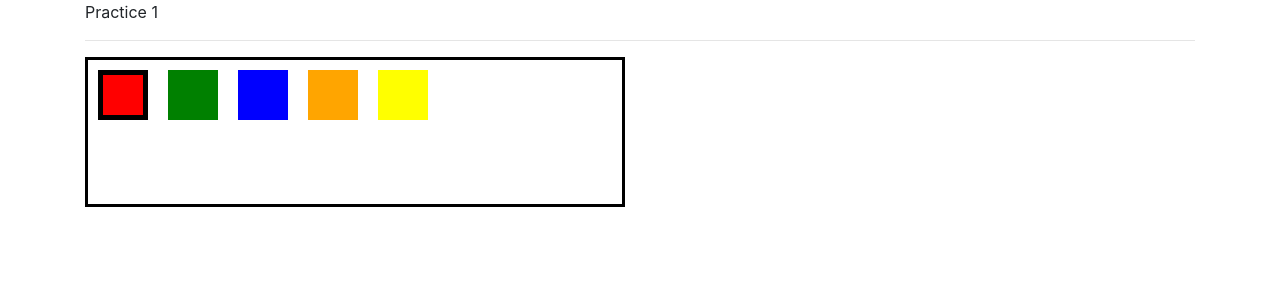
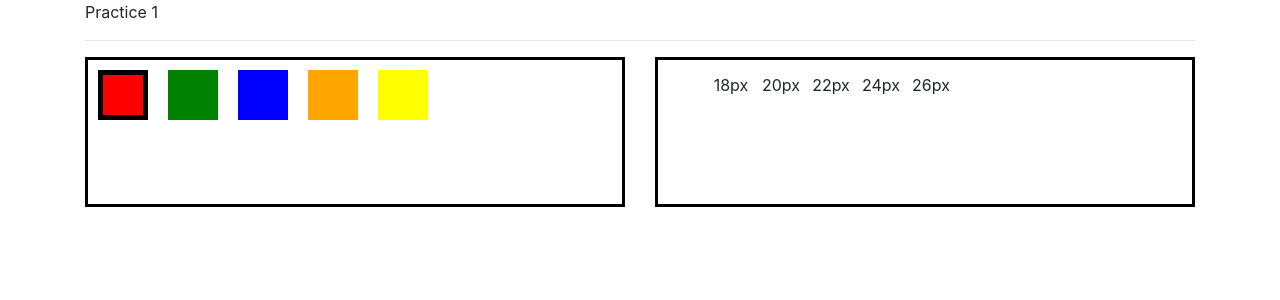
Before and after one commit to datma113/Reactjs-Practice-1, a React (Create React App) app: page / in a window 1280 px wide. Shown: the top 300 px of the page. Built offline with nearby package versions, Linux system fonts and the light colour scheme.

Commit message:
add sizePicker...

```diff
--- a/src/App.js
+++ b/src/App.js
@@ -1,6 +1,7 @@
 import "bootstrap/dist/css/bootstrap.min.css";
 
 import ColorPicker from "./components/ColorPicker";
+import SizePicker from "./components/SizePicker";
 
 function App() {
   return (
@@ -10,7 +11,10 @@ function App() {
         <hr />
         <div className="row">
           <div className="col-6">
-            <ColorPicker className="col-6" />
+            <ColorPicker />
+          </div>
+          <div className="col-6">
+            <SizePicker />
           </div>
 
 
--- /dev/null
+++ b/src/components/Size.js
@@ -0,0 +1,12 @@
+import React from "react";
+
+import "../css/SizePicker.css";
+const Size = ({ size }) => {
+  return (
+    <div className="size-elmt d-flex justify-content-center align-items-center">
+      {size}px
+    </div>
+  );
+};
+
+export default Size;
--- /dev/null
+++ b/src/components/SizePicker.js
@@ -0,0 +1,25 @@
+import React, { useState } from "react";
+import classNames from "classnames";
+
+import "../css/ColorPicker.css";
+import Size from './Size'
+
+const SizePicker = () => {
+    const size = [18, 20, 22, 24, 26];
+
+    const sizeList = size.map( (x, index) => {
+        return <Size size={x} key={index} />
+    })
+
+
+    return (
+        <div className="colorPicker-container">
+            <div className="ml-5 d-flex flex-row">
+                {sizeList}
+            </div>
+
+        </div>
+    )
+}
+
+export default SizePicker
--- /dev/null
+++ b/src/css/SizePicker.css
@@ -0,0 +1,5 @@
+.size-elmt {
+    width: 50px;
+    height: 50px;
+    cursor: pointer;
+}
```
